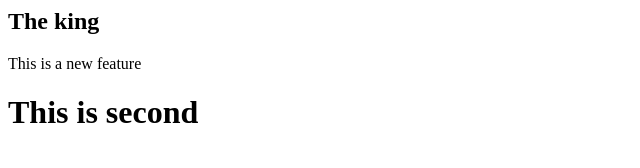
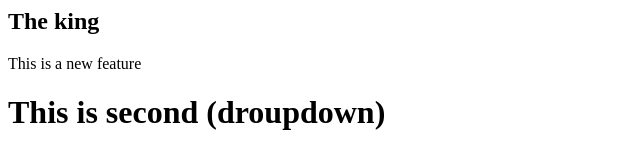
Before and after one commit to RoshanAntvert-S/LocalRepo, a plain HTML site: page index.html in a window 1280 px wide. Shown: the whole page, without its empty margins (0-640 px from the left). Drawn offline with Linux system fonts and the light colour scheme.

Commit message:
add droupdown

```diff
--- a/index.html
+++ b/index.html
@@ -1,3 +1,3 @@
 <h2>The king </h2>
 <p>This is a new feature</p>
-<h1>This is second</h1>
+<h1>This is second (droupdown)</h1>
```
